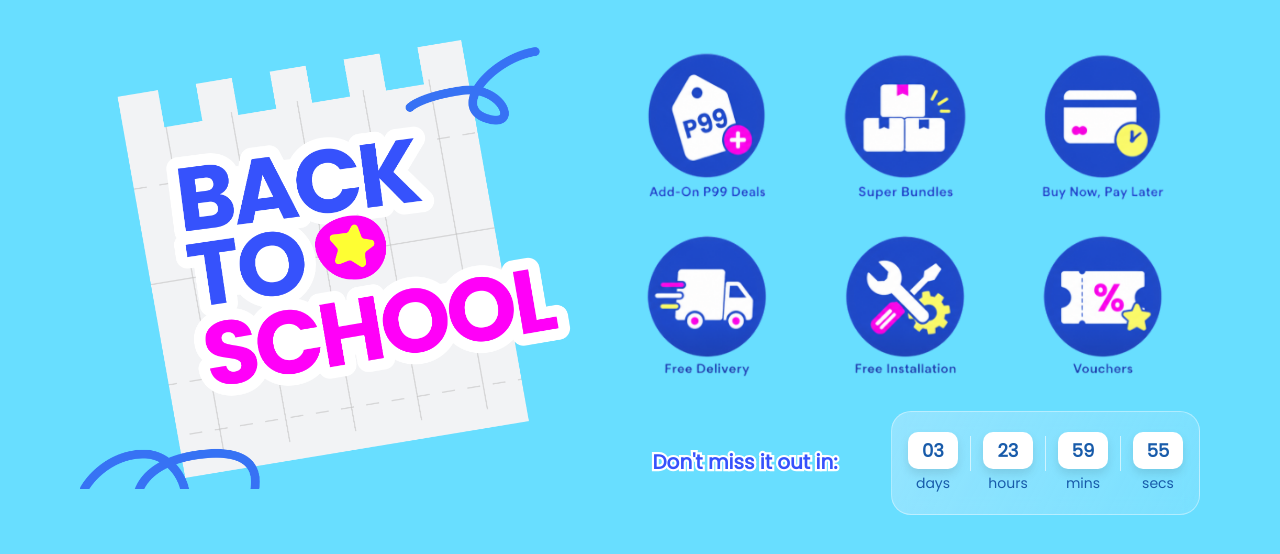
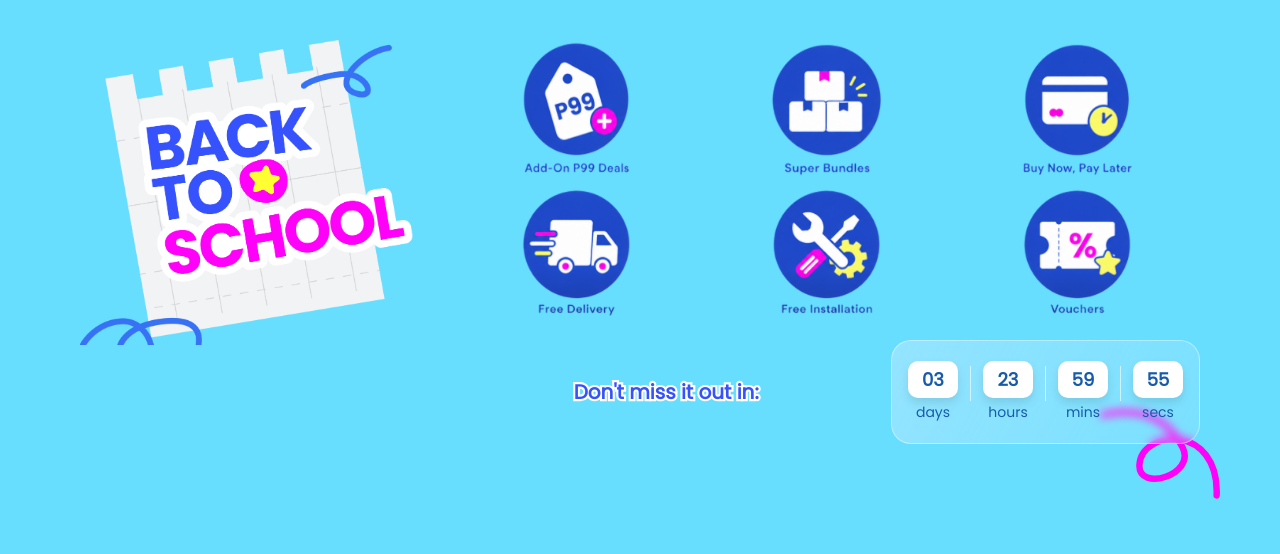
Before and after one commit to equintana-ab/back-to-school, a plain HTML site: page index.html in a window 1280 px wide. Drawn offline with Linux system fonts and the light colour scheme.

Commit message:
added svg in the desktop

```diff
--- a/index.html
+++ b/index.html
@@ -28,11 +28,6 @@
         padding: 0px 20px;
       }
 
-      /* LEFT / IMAGE */
-      /* .left {
-        width: 100%;
-      } */
-
       .left img {
         width: clamp(300px, 80vw, 500px);
         height: auto;
@@ -44,7 +39,6 @@
       /* RIGHT / CONTENT */
       .right {
         width: 100%;
-        /* padding: 0 16px; */
         display: flex;
         flex-direction: column;
         gap: 20px;
@@ -58,8 +52,6 @@
       }
 
       .icon-box {
-        padding: 10px 0px;
-        font-weight: 700;
         display: flex;
         flex-direction: column;
         align-items: center;
@@ -68,7 +60,7 @@
       }
 
       .icon {
-        width: clamp(90px, 10vw, 130px);
+        width: clamp(70px, 9vw, 130px);
         display: block;
         flex: 1;
       }
@@ -79,6 +71,7 @@
         flex-direction: column;
         align-items: center;
         gap: 12px;
+        position: relative;
       }
 
       .countdown-label {
@@ -97,11 +90,14 @@
         border-radius: 20px;
         border: 1px solid rgba(255, 255, 255, 0.4);
         background: linear-gradient(117deg, rgba(226, 239, 255, 0.36) 0.74%, rgba(226, 239, 255, 0.12) 111.76%);
-        backdrop-filter: blur(8px);
-        padding: 20px 16px;
+        backdrop-filter: blur(4px);
+        padding: 13px 16px;
         gap: 12px;
-        /* width: 100%; */
+        position: relative;
         justify-content: center;
+      }
+      .countdown svg {
+        display: none;
       }
 
       .unit {
@@ -137,7 +133,7 @@
         margin-bottom: 18px;
       }
 
-      /* DESKTOP */
+      /* Tablet */
       @media (width > 767px) {
         #promo {
           flex-direction: row;
@@ -149,12 +145,7 @@
           padding: 40px;
         }
 
-        .left {
-          flex: 1;
-        }
-
         .right {
-          flex: 1.2;
           padding: 0;
           justify-content: center;
         }
@@ -172,10 +163,23 @@
           width: 100%;
           text-align: center;
         }
+        .timer {
+          padding: 20px 16px;
+          z-index: 999;
+        }
       }
+      /* Desktop */
       @media (width > 1023px) {
         .countdown {
           flex-direction: row;
+        }
+        .countdown svg {
+          display: block;
+          position: absolute;
+          bottom: -64px;
+          right: -20px;
+          z-index: 0;
+          width: 120px;
         }
       }
     </style>
@@ -226,6 +230,13 @@
               <span class="time-label">secs</span>
             </div>
           </div>
+          <svg xmlns="http://www.w3.org/2000/svg" width="144" height="108" viewBox="0 0 144 108" fill="none">
+            <path
+              d="M139.948 103.74C143.644 17.1051 49.3599 24.112 47.2985 67.2054C45.7326 99.9414 115.568 78.9663 99.1501 46.1841C69.3694 -13.2791 3.85487 7.2953 3.85487 7.2953"
+              stroke="#FF00F8"
+              stroke-width="7.70769"
+              stroke-linecap="round" />
+          </svg>
         </div>
       </div>
     </section>
```
